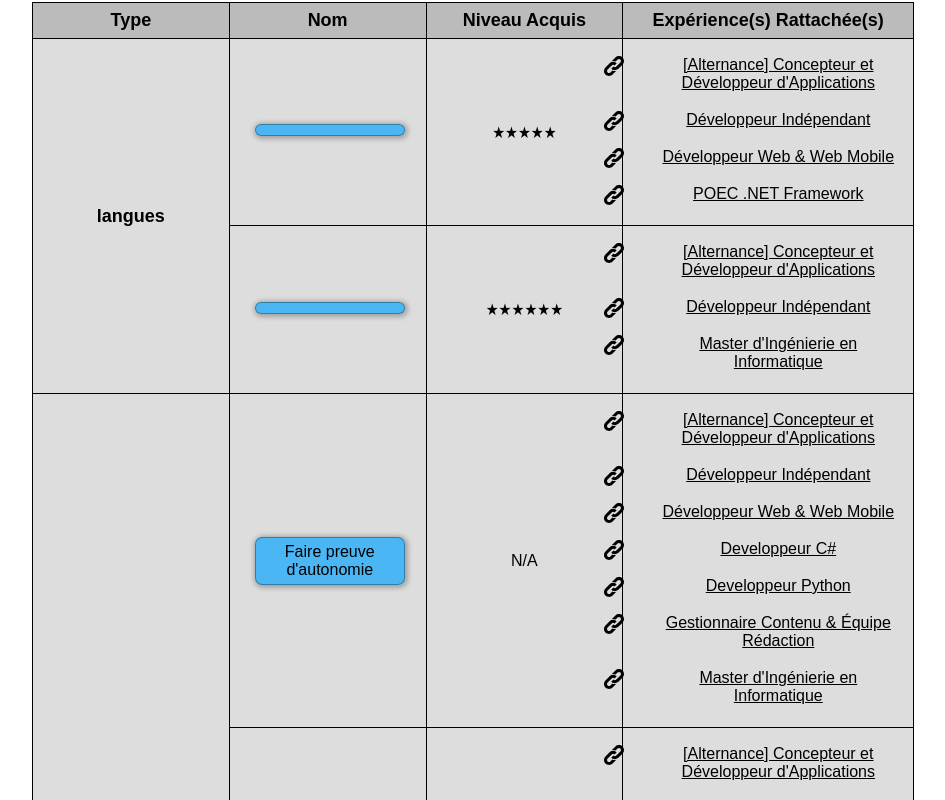
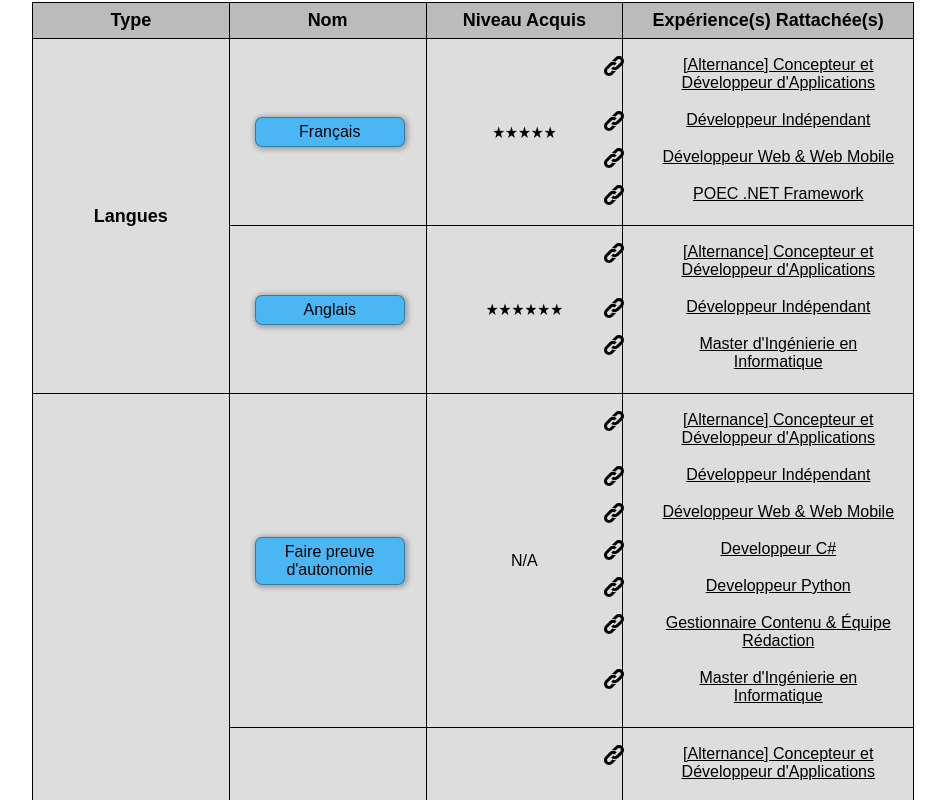
Before and after one commit to Geoffrey-Merville/portfolio, a React (Create React App) app: page /parcours in a window 1280 px wide. Shown: the part 3460-4260 px from the top of the page, without its empty margins (167-1112 px from the left). Built offline with nearby package versions, Linux system fonts and the light colour scheme.

Commit message:
Finished the skills-data.json file structure

```diff
--- a/src/components/Experience/Skills.js
+++ b/src/components/Experience/Skills.js
@@ -17,7 +17,7 @@ const Skills = () => {
                 SkillsData[category].map((skill, index) => (
                   <tr key={index}>
                     {index === 0 && <th rowSpan={SkillsData[category].length} scope="rowgroup">{category}</th>}
-                    <th scope="row"><span>{skill.competence}</span></th>
+                    <th scope="row"><span>{skill.nom}</span></th>
                     <td>{skill.niveau}</td>
                     <td>
                       <ul>
--- a/src/components/data/skills-data.json
+++ b/src/components/data/skills-data.json
@@ -1,7 +1,7 @@
 {
-    "langues": [
+    "Langues": [
       {
-        "langue": "Français",
+        "nom": "Français",
         "niveau": "★★★★★",
         "experiences": [
           "[Alternance] Concepteur et Développeur d'Applications",
@@ -11,7 +11,7 @@
         ]
       },
       {
-        "langue": "Anglais",
+        "nom": "Anglais",
         "niveau": "★★★★★★",
         "experiences": [
           "[Alternance] Concepteur et Développeur d'Applications",
@@ -20,9 +20,9 @@
         ]
       }
     ],
-    "savoirEtre": [
+    "Savoir-Être": [
       {
-        "competence": "Faire preuve d'autonomie",
+        "nom": "Faire preuve d'autonomie",
         "niveau": "N/A",
         "experiences": [
           "[Alternance] Concepteur et Développeur d'Applications",
@@ -35,7 +35,7 @@
         ]
       },
       {
-        "competence": "Faire preuve de curiosité",
+        "nom": "Faire preuve de curiosité",
         "niveau": "N/A",
         "experiences": [
           "[Alternance] Concepteur et Développeur d'Applications",
@@ -48,7 +48,7 @@
         ]
       },
       {
-        "competence": "Faire preuve de leadership",
+        "nom": "Faire preuve de leadership",
         "niveau": "N/A",
         "experiences": [
           "Gestionnaire Contenu & Équipe Rédaction",
@@ -56,7 +56,7 @@
         ]
       },
       {
-        "competence": "Faire preuve de persévérance",
+        "nom": "Faire preuve de persévérance",
         "niveau": "N/A",
         "experiences": [
           "[Alternance] Concepteur et Développeur d'Applications",
@@ -70,7 +70,7 @@
         ]
       },
       {
-        "competence": "Faire preuve de rigueur et de précision",
+        "nom": "Faire preuve de rigueur et de précision",
         "niveau": "N/A",
         "experiences": [
           "[Alternance] Concepteur et Développeur d'Applications",
@@ -84,7 +84,7 @@
         ]
       },
       {
-        "competence": "Faire preuve de réactivité",
+        "nom": "Faire preuve de réactivité",
         "niveau": "N/A",
         "experiences": [
           "[Alternance] Concepteur et Développeur d'Applications",
@@ -95,7 +95,7 @@
         ]
       },
       {
-        "competence": "Gérer son stress",
+        "nom": "Gérer son stress",
         "niveau": "N/A",
         "experiences": [
           "[Alternance] Concepteur et Développeur d'Applications",
@@ -106,7 +106,23 @@
         ]
       },
       {
-        "competence": "Organiser son travail selon les priorités et les objectifs",
+        "nom": "Organiser son travail selon les priorités et les objectifs",
+        "niveau": "N/A",
+        "experiences": [
+          "[Alternance] Concepteur et Développeur d'Applications",
+          "Développeur Indépendant",
+          "Développeur Web & Web Mobile",
+          "Developpeur C#",
+          "Developpeur Python",
+          "Spring Boot 3 For Beginners",
+          "Gestionnaire Contenu & Équipe Rédaction",
+          "Master d'Ingénierie en Informatique"
+        ]
+      }
+    ],
+    "Savoir-Faire": [
+      {
+        "nom": "Test",
         "niveau": "N/A",
         "experiences": [
           "[Alternance] Concepteur et Développeur d'Applications",
--- a/src/styles/assets/media-screens.scss
+++ b/src/styles/assets/media-screens.scss
@@ -79,7 +79,20 @@
         }
     }
 
-    #skills th {
-        word-wrap: inherit;
+    #skills {
+        th {
+            word-wrap: inherit;
+        }
+
+        span {
+            display: inline-block;
+            background: $chip-background;
+            border: $chip-border;
+            padding: 5px 1.5rem;
+            margin: 5px 1.5rem;
+            border-radius: 7px;
+            box-shadow:  $chip-shadow;
+            width: 150px;
+        }
     }
 }
--- a/src/styles/assets/tables.scss
+++ b/src/styles/assets/tables.scss
@@ -73,15 +73,4 @@
         padding: 7px 10px;
         min-width: 300px;
     }
-
-    span {
-        display: inline-block;
-        background: $chip-background;
-        border: $chip-border;
-        padding: 5px 1.5rem;
-        margin: 5px 1.5rem;
-        border-radius: 7px;
-        box-shadow:  $chip-shadow;
-        width: 150px;
-    }
   }
```
Also changed, not shown: src/App.css.
